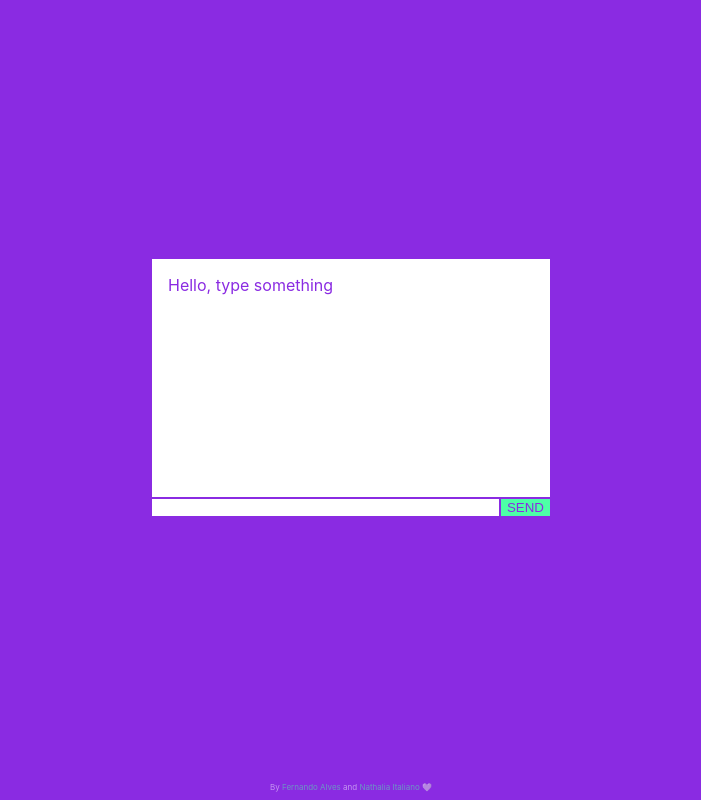
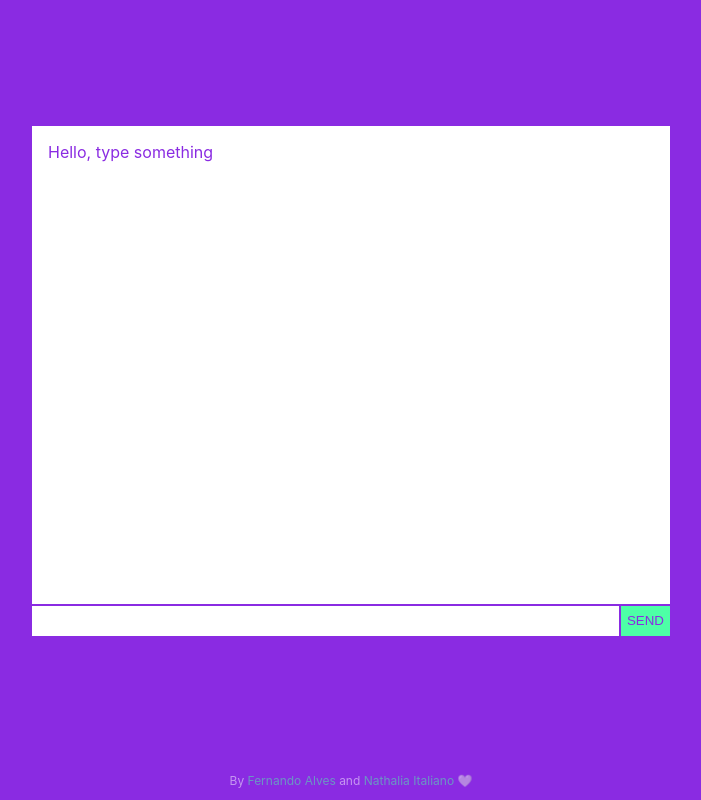
Before and after one commit to nathaliaitaliano/tna-fe, a Next.js app: page / in a window 1280 px wide. Shown: the whole page, without its empty margins (289-990 px from the left). Built offline with nearby package versions, Linux system fonts and the light colour scheme.

Commit message:
change to a bigger display chat

```diff
--- a/styles/Chat.module.css
+++ b/styles/Chat.module.css
@@ -16,8 +16,8 @@
 }
 
 .display {
-  width: 25em;
-  height: 15em;
+  width: 40em;
+  height: 30em;
   border: solid;
   overflow: auto;
   overflow-wrap: break-word;
@@ -30,13 +30,19 @@
 
 .submitMessage {
   display: flex;
-  width: 25em;
+  width: 40em;
+  height: 2em;
+
   justify-content: space-between;
+
 }
 
 .inputMessage {
   width: 100%;
+  padding: 0 1em;
   border: 1px solid #8a2be2;
+  font-size: 16px;
+  color: #8a2be2;
   outline: none;
 }
 
@@ -59,7 +65,7 @@
 .footer {
   opacity: 0.5;
   color: #FFFFFF;
-  font-size: 8px;
+  font-size: 12px;
 }
 
 .footer span {
```
